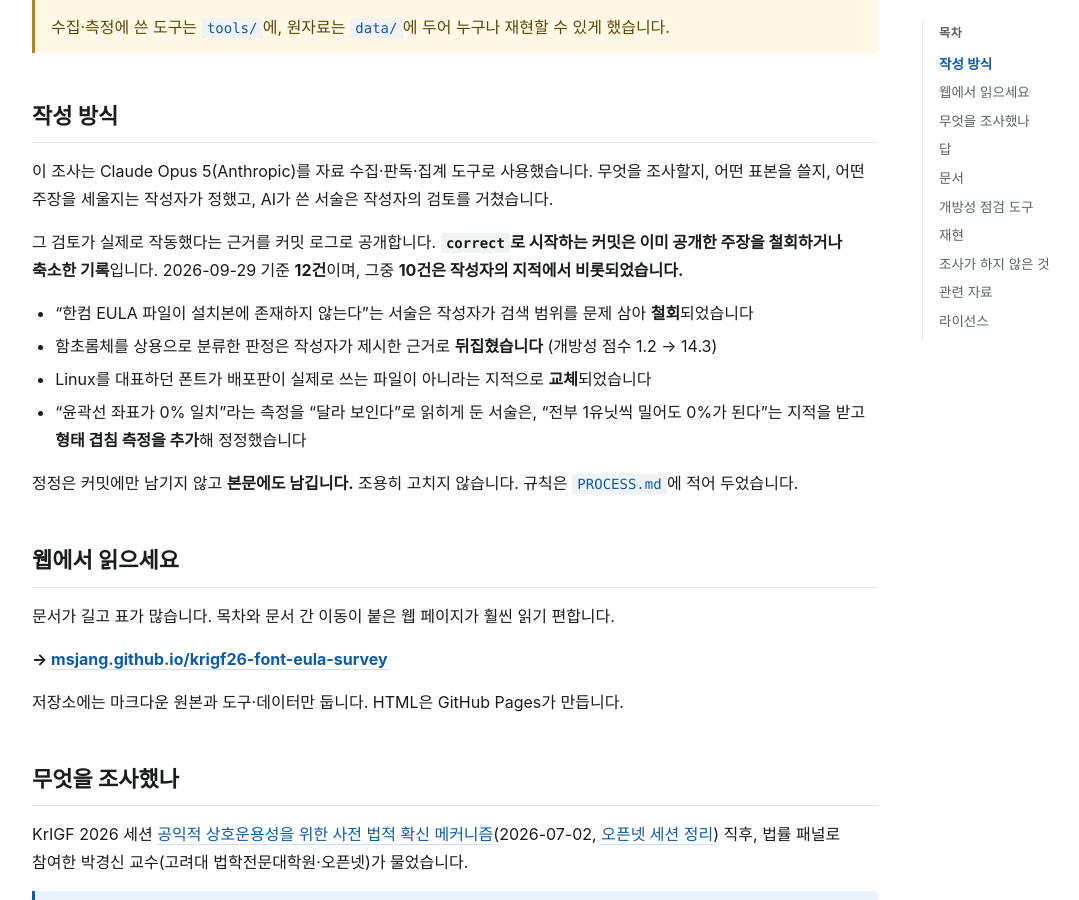
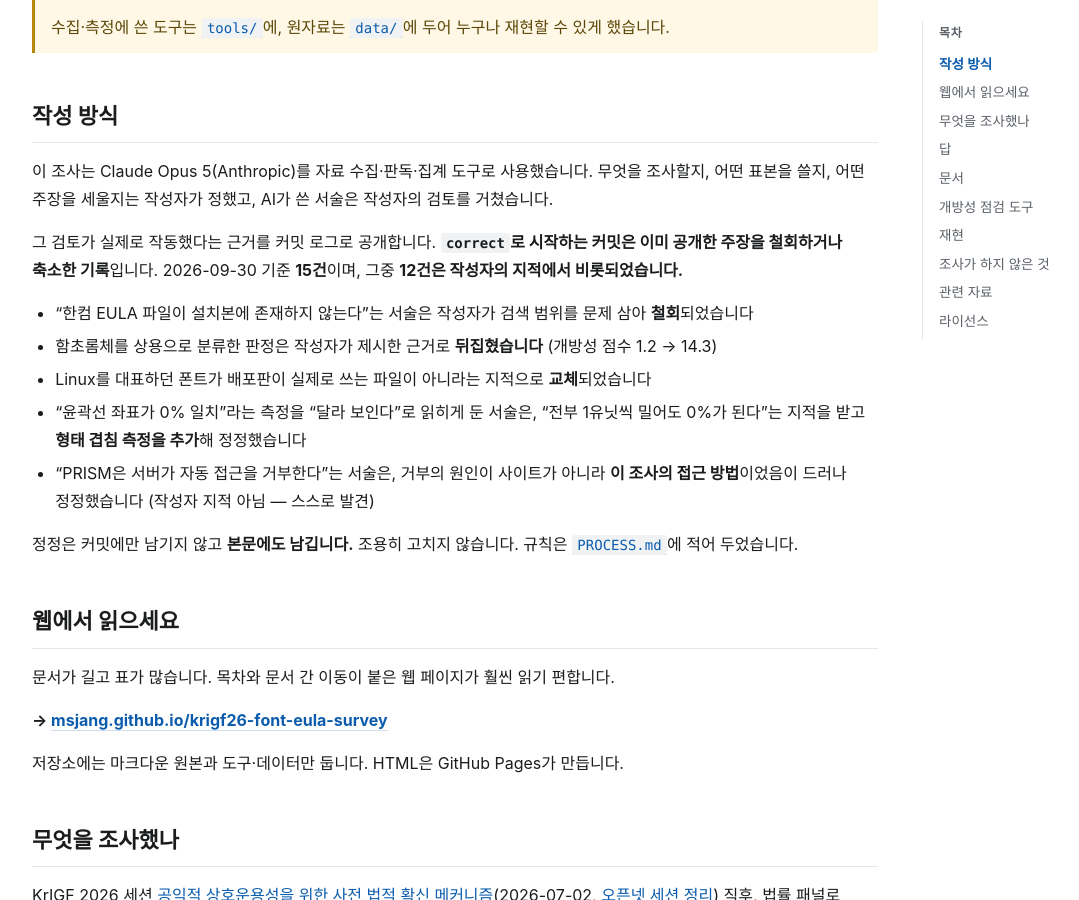
Before and after one commit to msjang/krigf26-font-eula-survey, a Jekyll site: the page built from README.md, in a window 1280 px wide and 900 px high, scrolled down 508 px. Shown: the whole window, without its empty margins (38-1117 px from the left). Built offline with Jekyll 4.4.1, drawn with Linux system fonts in a browser that asks for light colours; our own code applies the rules of GitHub Pages for plain Markdown files.

Commit message:
docs(process): 정정 건수를 15건으로 갱신
2026-09-29 기준 12건으로 적어 둔 뒤 세 건이 더 쌓였다. INI 판결 확인,
상표 8종 분리, PRISM 접근 방법. 앞의 둘은 작성자 지적, 마지막은 스스로
발견한 것이어서 12/15 로 적었다.

Co-Authored-By: Claude <noreply@anthropic.com>

```diff
--- a/README.md
+++ b/README.md
@@ -16,12 +16,13 @@
 
 이 조사는 Claude Opus 5(Anthropic)를 자료 수집·판독·집계 도구로 사용했습니다. 무엇을 조사할지, 어떤 표본을 쓸지, 어떤 주장을 세울지는 작성자가 정했고, AI가 쓴 서술은 작성자의 검토를 거쳤습니다.
 
-그 검토가 실제로 작동했다는 근거를 커밋 로그로 공개합니다. **`correct`로 시작하는 커밋은 이미 공개한 주장을 철회하거나 축소한 기록**입니다. 2026-09-29 기준 **12건**이며, 그중 **10건은 작성자의 지적에서 비롯되었습니다.**
+그 검토가 실제로 작동했다는 근거를 커밋 로그로 공개합니다. **`correct`로 시작하는 커밋은 이미 공개한 주장을 철회하거나 축소한 기록**입니다. 2026-09-30 기준 **15건**이며, 그중 **12건은 작성자의 지적에서 비롯되었습니다.**
 
 - "한컴 EULA 파일이 설치본에 존재하지 않는다"는 서술은 작성자가 검색 범위를 문제 삼아 **철회**되었습니다
 - 함초롬체를 상용으로 분류한 판정은 작성자가 제시한 근거로 **뒤집혔습니다** (개방성 점수 1.2 → 14.3)
 - Linux를 대표하던 폰트가 배포판이 실제로 쓰는 파일이 아니라는 지적으로 **교체**되었습니다
 - "윤곽선 좌표가 0% 일치"라는 측정을 "달라 보인다"로 읽히게 둔 서술은, "전부 1유닛씩 밀어도 0%가 된다"는 지적을 받고 **형태 겹침 측정을 추가**해 정정했습니다
+- "PRISM은 서버가 자동 접근을 거부한다"는 서술은, 거부의 원인이 사이트가 아니라 **이 조사의 접근 방법**이었음이 드러나 정정했습니다 (작성자 지적 아님 — 스스로 발견)
 
 정정은 커밋에만 남기지 않고 **본문에도 남깁니다.** 조용히 고치지 않습니다. 규칙은 [`PROCESS.md`](PROCESS.md)에 적어 두었습니다.
 
```
Also changed, not shown: report.md (+1 -1 lines).
